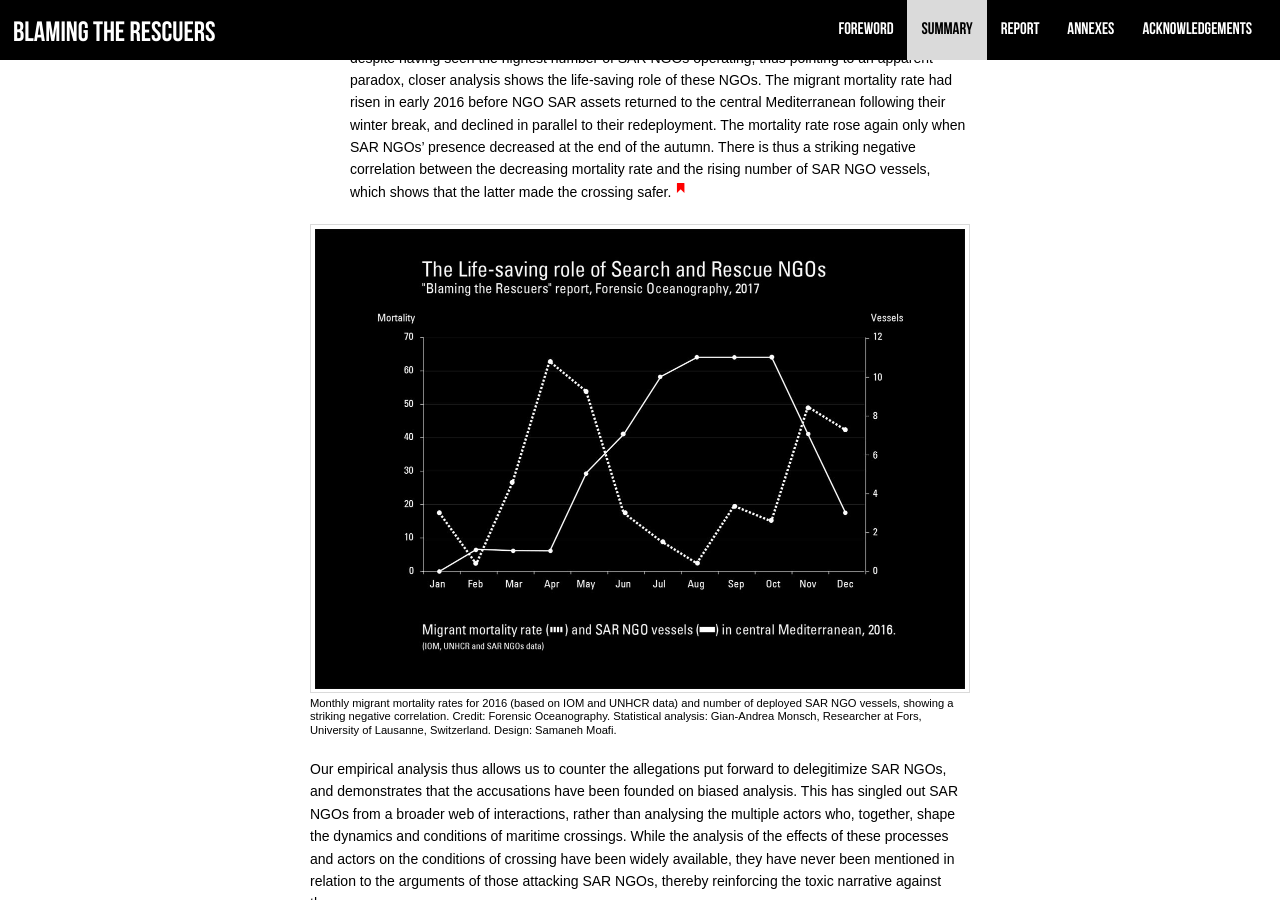
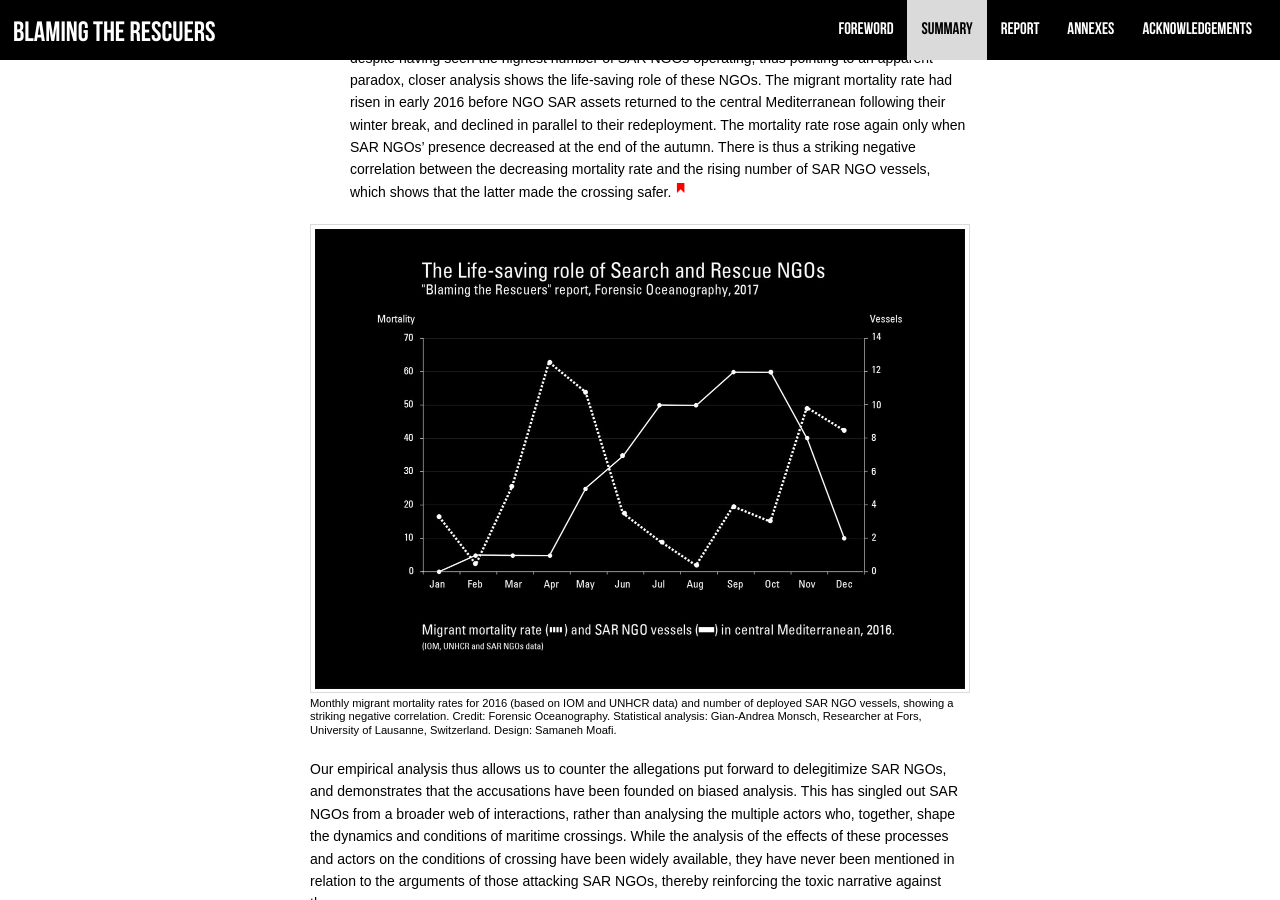
Before and after one commit to lorenzocharles/blaming-the-rescuers, a Jekyll site: the page built from index.html, in a window 1280 px wide and 900 px high, scrolled down 4429 px. Built offline with Jekyll 4.4.1, drawn with Linux system fonts in a browser that asks for light colours.

Commit message:
changed graph in Summary and Counter analysis

```diff
--- a/_includes/report.counteranalysis.3.html
+++ b/_includes/report.counteranalysis.3.html
@@ -74,7 +74,7 @@
 
 <!--  IMAGE   -->
 
-        {% include image-block.html image='MORTALITY_14052017-(1).jpg' caption='Monthly migrant mortality rates for 2016 (based on IOM and UNHCR data) and number of deployed SAR NGO vessels, showing a striking negative correlation. Credit: Forensic Oceanography. Statistical analysis: Gian-Andrea Monsch, Researcher at Fors, University of Lausanne, Switzerland. Design: Samaneh Moafi.' %}
+        {% include image-block.html image='MORTALITY_06062017_NEW.jpg' caption='Monthly migrant mortality rates for 2016 (based on IOM and UNHCR data) and number of deployed SAR NGO vessels, showing a striking negative correlation. Credit: Forensic Oceanography. Statistical analysis: Gian-Andrea Monsch, Researcher at Fors, University of Lausanne, Switzerland. Design: Samaneh Moafi.' %}
 
 
 <!-- BOLD TEXT -->
--- a/index.html
+++ b/index.html
@@ -162,7 +162,7 @@ permalink: /
 
 
 <!-- IMAGE -->
-        {% include image-block.html image='MORTALITY_14052017-(1).jpg' caption='Monthly migrant mortality rates for 2016 (based on IOM and UNHCR data) and number of deployed SAR NGO vessels, showing a striking negative correlation. Credit: Forensic Oceanography. Statistical analysis: Gian-Andrea Monsch, Researcher at Fors, University of Lausanne, Switzerland. Design: Samaneh Moafi.' %}
+        {% include image-block.html image='MORTALITY_06062017_NEW.jpg' caption='Monthly migrant mortality rates for 2016 (based on IOM and UNHCR data) and number of deployed SAR NGO vessels, showing a striking negative correlation. Credit: Forensic Oceanography. Statistical analysis: Gian-Andrea Monsch, Researcher at Fors, University of Lausanne, Switzerland. Design: Samaneh Moafi.' %}
 
 
         <p  style="margin-top:1.5rem;">
```
Also changed, not shown: assets/MORTALITY_06062017_NEW.jpg (added).
